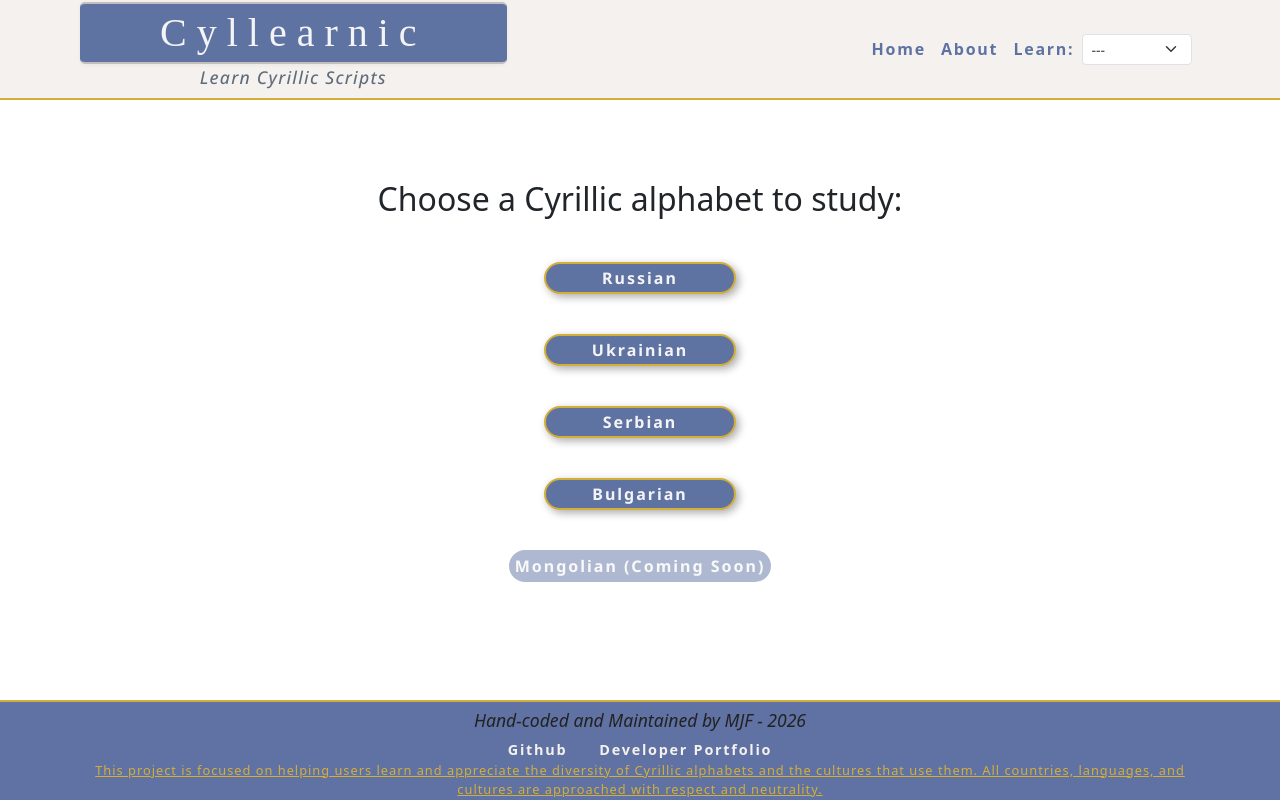
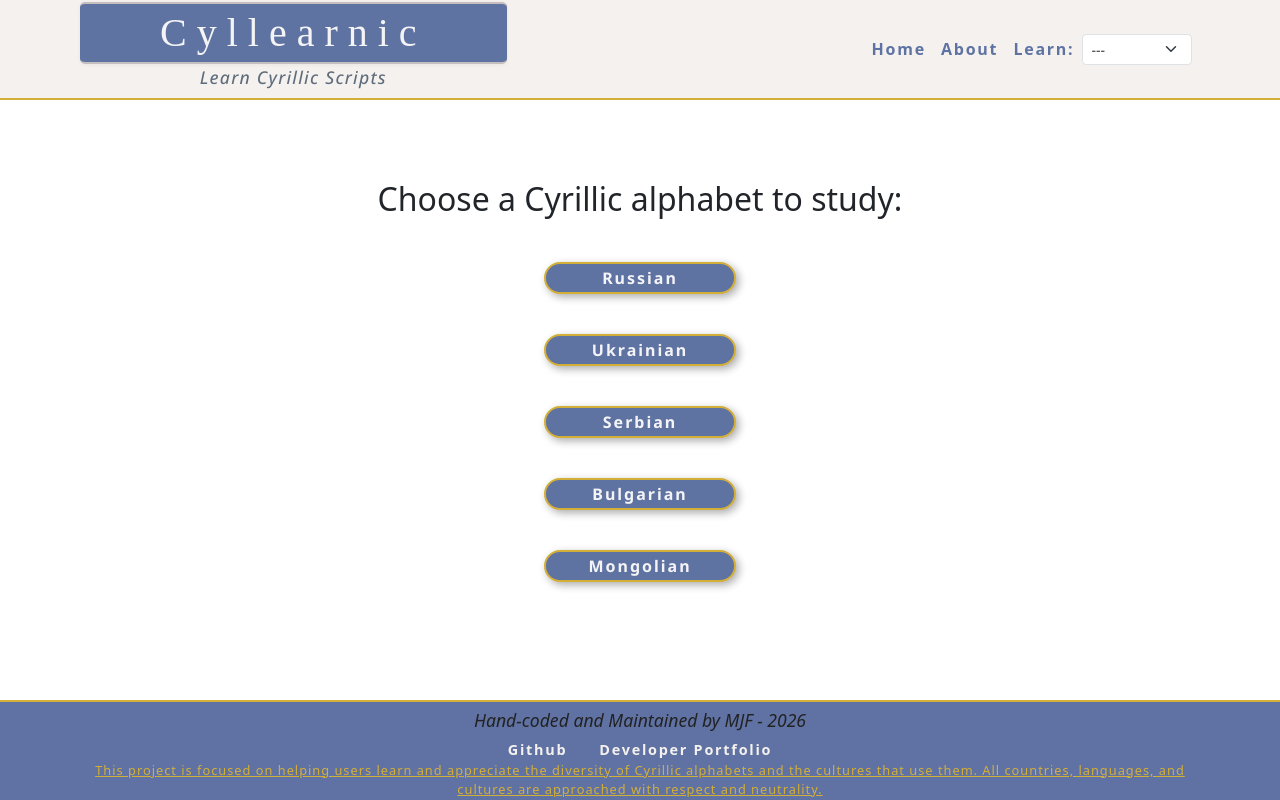
Before and after one commit to mjfru/cyllearnic, a React (Vite) app: page / in a window 1280 px wide. Built offline with nearby package versions, Linux system fonts and the light colour scheme; a web font is replaced by a local one.

Commit message:
continue to integrate mongolian into app

```diff
--- a/src/components/Home.jsx
+++ b/src/components/Home.jsx
@@ -24,9 +24,7 @@ const Main = () => {
 					<button className="lang-nav-btn">Bulgarian</button>
 				</Link>
 				<Link to="/study/mongolian">
-					<button className="lang-nav-btn" disabled>
-						Mongolian (Coming Soon)
-					</button>
+					<button className="lang-nav-btn">Mongolian</button>
 				</Link>
 			</nav>
 		</main>
```
